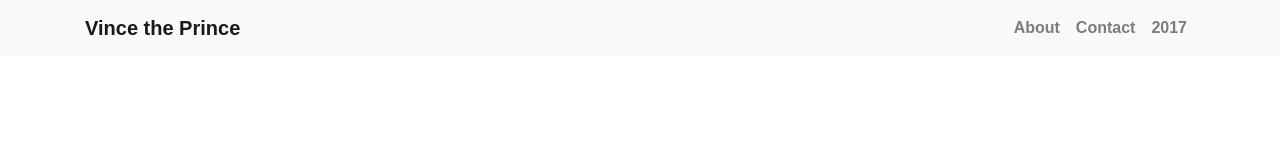
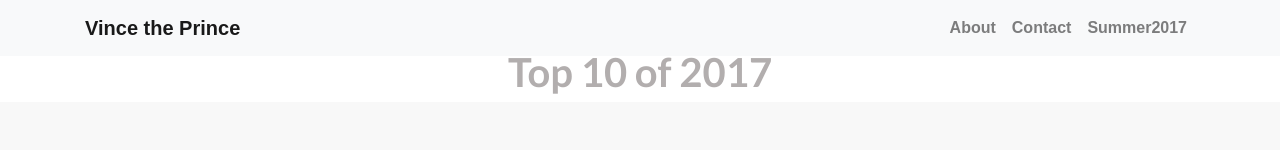
Before and after one commit to VinceMercado/VinceMercado.github.io, a website: page gallery.html in a window 1280 px wide. Shown: the top 150 px of the page. Drawn offline with Linux system fonts and the light colour scheme.

Commit message:
fianl touches

```diff
--- a/gallery.html
+++ b/gallery.html
@@ -40,7 +40,7 @@
               <a class="nav-link" href="#">Contact</a>
             </li>
             <li class="nav-item">
-              <a class="nav-link" href="#about">2017</a>
+              <a class="nav-link" href="#about">Summer2017</a>
             </li>
           </ul>
         </div>
@@ -50,9 +50,8 @@
     <!-- Header -->
     <header class="gallery-header">
       <div class="container">
-        <div class="intro-message">
           <h1>Top 10 of 2017</h1>
-        </div>
+
       </div>
     </header>
 
```
